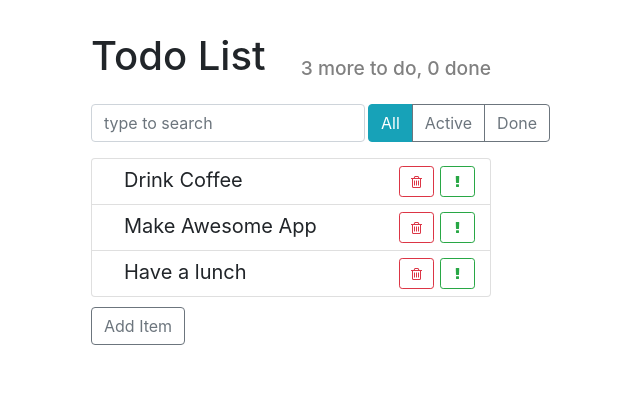
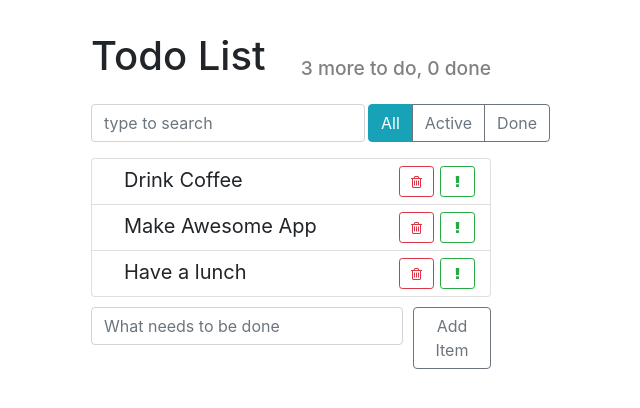
Before and after one commit to EugeneShatalin/Todo-List-Udemy---Juriy-Bura-, a React (Create React App) app: page / in a window 1280 px wide. Shown: the top 408 px of the page, without its empty margins (349-989 px from the left). Built offline with nearby package versions, Linux system fonts and the light colour scheme.

Commit message:
Lesson 44. Working with forms

```diff
--- a/src/components/item-add-form/item-add-form.css
+++ b/src/components/item-add-form/item-add-form.css
@@ -1,3 +1,7 @@
 .item-add-form {
     margin-top: 10px;
 }
+
+.item-add-form input {
+    margin-right: 10px;
+}
--- a/src/components/item-add-form/item-add-form.jsx
+++ b/src/components/item-add-form/item-add-form.jsx
@@ -2,14 +2,32 @@
 import './item-add-form.css';
 
 export default class ItemAddForm extends Component {
+    state = {
+        label: ''
+    }
+    onLabelChange = (e) => {
+        this.setState({
+            label: e.target.value
+        });
+    };
+
+    onSubmit = (e) => {
+        e.preventDefault();
+        this.props.addItem(this.state.label)
+    }
+
     render() {
         return (
-            <div className="item-add-form">
-                <button className="btn btn-outline-secondary"
-                        onClick={() => {this.props.addItem("Hellow World!!!")}}>
+            <form className="item-add-form d-flex"
+                  onSubmit={this.onSubmit}>
+                <input type="text"
+                       className="form-control"
+                       onChange={this.onLabelChange}
+                       placeholder="What needs to be done"/>
+                <button className="btn btn-outline-secondary">
                     Add Item
                 </button>
-            </div>
+            </form>
         );
     }
 }
```
Also changed, not shown: 1 other file (tests, documents, lock files or other folders).
